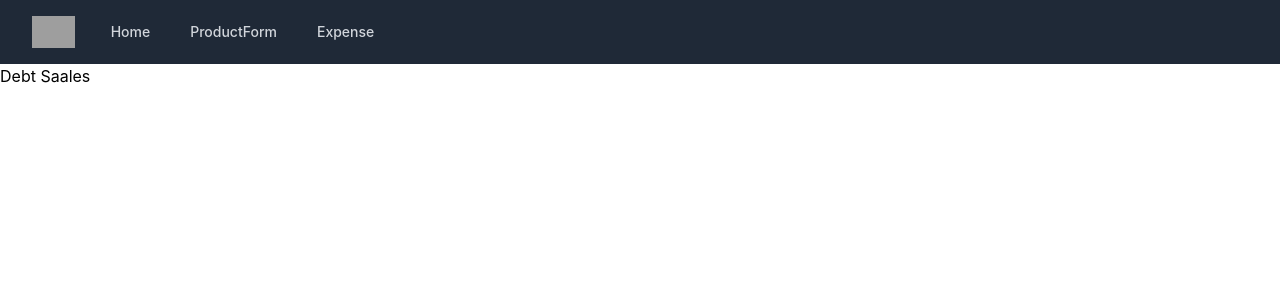
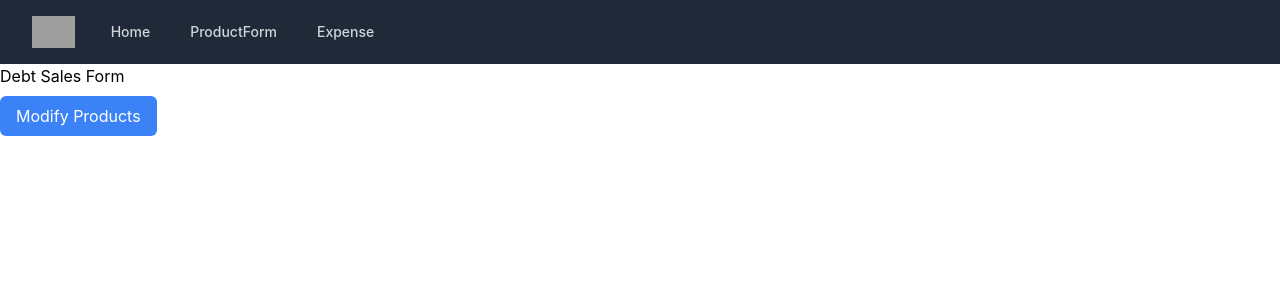
Before and after one commit to abiolatom/Eddietom, a React (Create React App) app: page /debtsales in a window 1280 px wide. Shown: the top 300 px of the page. Built offline with nearby package versions, Linux system fonts and the light colour scheme; grey boxes are pictures that could not be loaded.

Commit message:
working on DebtSales form

```diff
--- a/src/components/DebtSales.js
+++ b/src/components/DebtSales.js
@@ -1,11 +1,53 @@
-import React from "react";
-import AddProduct from "./AddProduct";
-import Payments from "./Payments";
+import { ProductContext } from "./ProductContext";
+import { useNavigate } from "react-router-dom";
+import React, { useContext, useState, useEffect } from "react";
 
 const DebtSales = () => {
+  const navigate = useNavigate();
+
+  const {
+    selectedProducts,
+    setSelectedProducts,
+    calculateTotalPrice,
+    amounts,
+    setAmounts,
+  } = useContext(ProductContext);
+
   return (
     <div>
-     Debt Saales
+      <h2>Debt Sales Form</h2>
+      <button
+        className="bg-blue-500 mt-2 text-white px-4 py-2 rounded-md hover:bg-blue-600"
+        onClick={() => navigate("/")}
+      >
+        Modify Products
+      </button>
+      {selectedProducts.length > 0 && (
+        <div className="grid grid-cols-1 sm:grid-cols-2 md:grid-cols-3 lg:grid-cols-4 gap-2">
+          {selectedProducts.map((product) => (
+            <div
+              key={product.id}
+              className="border rounded-md overflow-hidden bg-white m-2"
+            >
+              <div className="p-2">
+                <strong>{product.productName}</strong>
+                <p className="mt-2">Price: {product.price}</p>
+                <p>Quantity: {product.quantity}</p>
+                <p className="mb-2">SubTotal: {product.subtotal}</p>
+              </div>
+            </div>
+          ))}
+          <div className="border rounded-md overflow-hidden bg-white col-span-3 m-2">
+            <div className="p-4">
+              <strong>Total Price: </strong>
+              <span>{Number(calculateTotalPrice())}</span>
+            </div>
+          </div>
+        </div>
+      )}
+      <form>
+
+      </form>
     </div>
   );
 };
--- a/src/components/SalesDeposit.js
+++ b/src/components/SalesDeposit.js
@@ -20,7 +20,7 @@ const SalesDeposit = () => {
         className="bg-blue-500 mt-2 text-white px-4 py-2 rounded-md hover:bg-blue-600"
         onClick={() => navigate("/")}
       >
-        {" "}
+
         Modify Products
       </button>
       {selectedProducts.length > 0 && (
```
